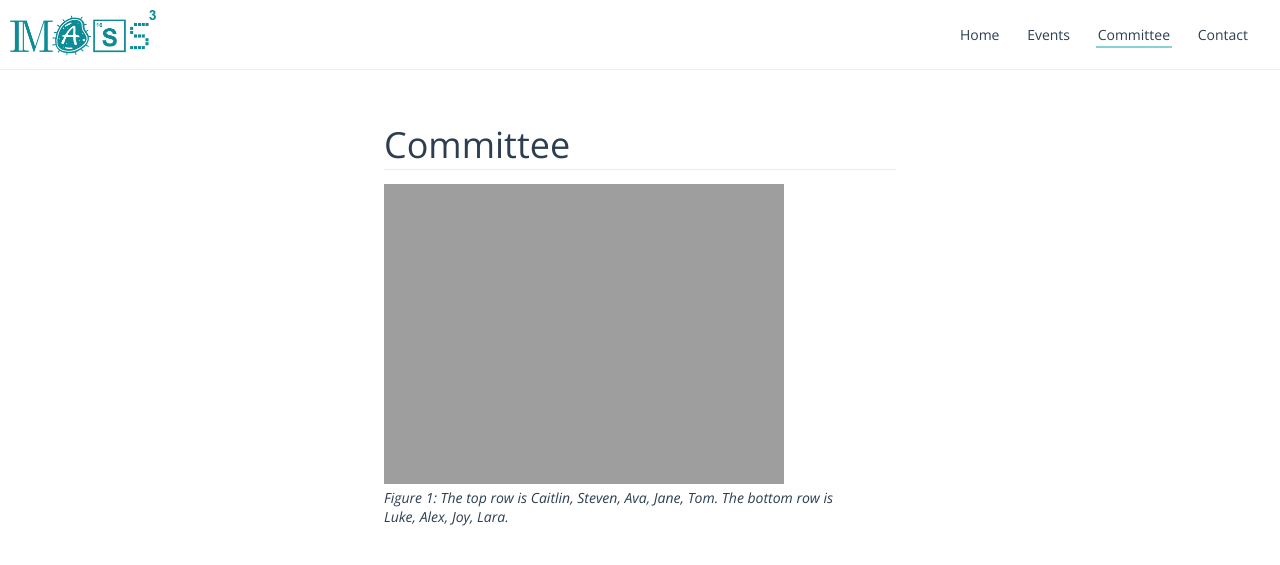
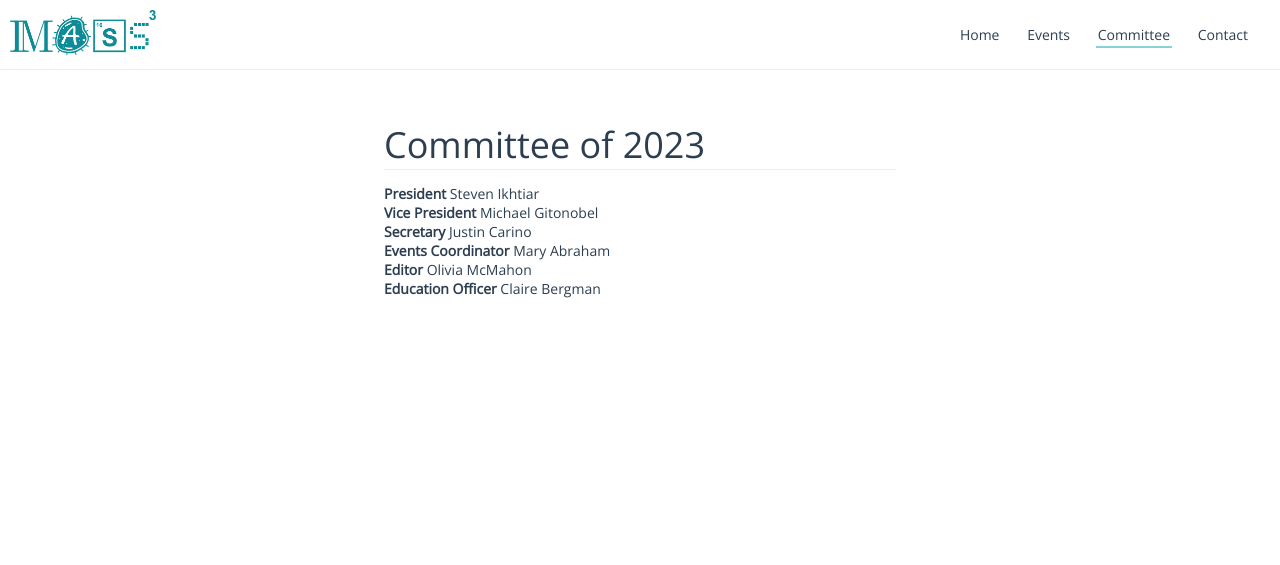
Before and after one commit to masscubed/masscubed.com, a Jekyll site: the page committee/index.html, which Jekyll copies as it is, in a window 1280 px wide. Shown: the top 565 px of the page. Built offline with Jekyll 4.4.1, drawn with Linux system fonts in a browser that asks for light colours.

Commit message:
Updated committee info

```diff
--- a/committee/index.html
+++ b/committee/index.html
@@ -28,9 +28,17 @@
     </header>
     <main>
       <header class="bottom-horizontal">
-        <h1>Committee</h1>
+        <h1>Committee of 2023</h1>
       </header>
       <p>
+      <b>President</b> Steven Ikhtiar<br>
+      <b>Vice President</b> Michael Gitonobel<br>
+      <b>Secretary</b> Justin Carino<br>
+      <b>Events Coordinator</b> Mary Abraham<br>
+      <b>Editor</b> Olivia McMahon<br>
+      <b>Education Officer</b> Claire Bergman<br>
+      <!--Figure template below-->
+      <!--
       <figure>
         <img src="assets/images/committee2022.jpg"
           alt="Seven of nine members of the committee smile awkwardly for a
@@ -38,7 +46,7 @@
         <figcaption>Figure 1: The top row is Caitlin, Steven, Ava, Jane, Tom.
           The bottom row is Luke, Alex, Joy, Lara.
         </figcaption>
-      </figure>
+      </figure>-->
       </p>
     </main>
   </body>
```
